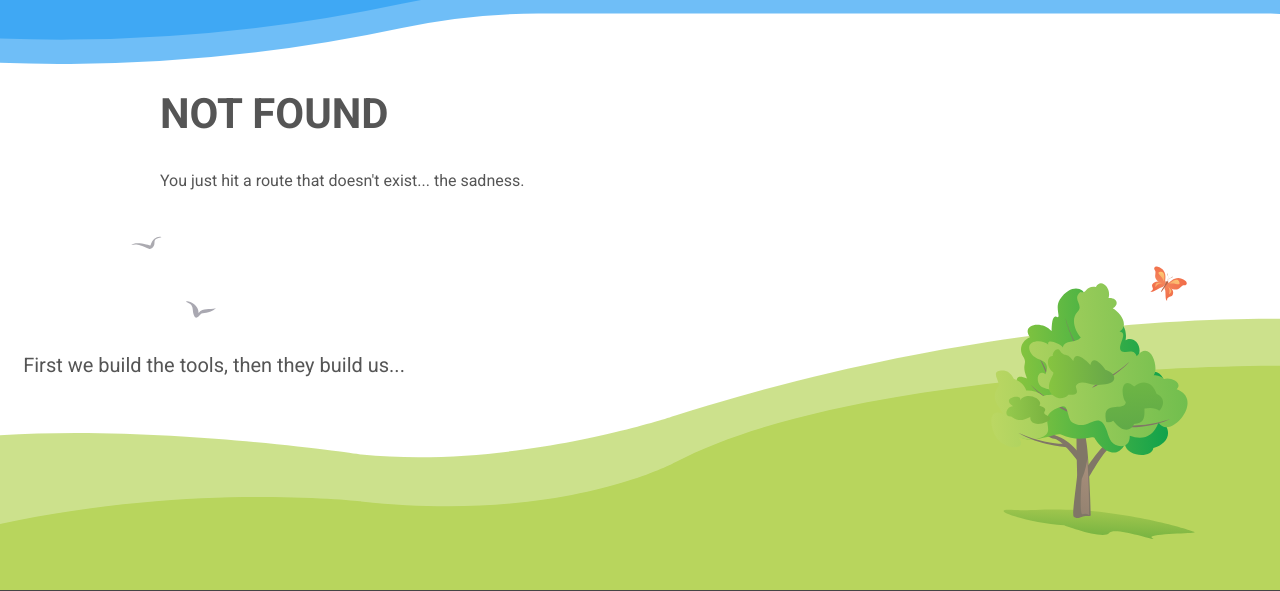
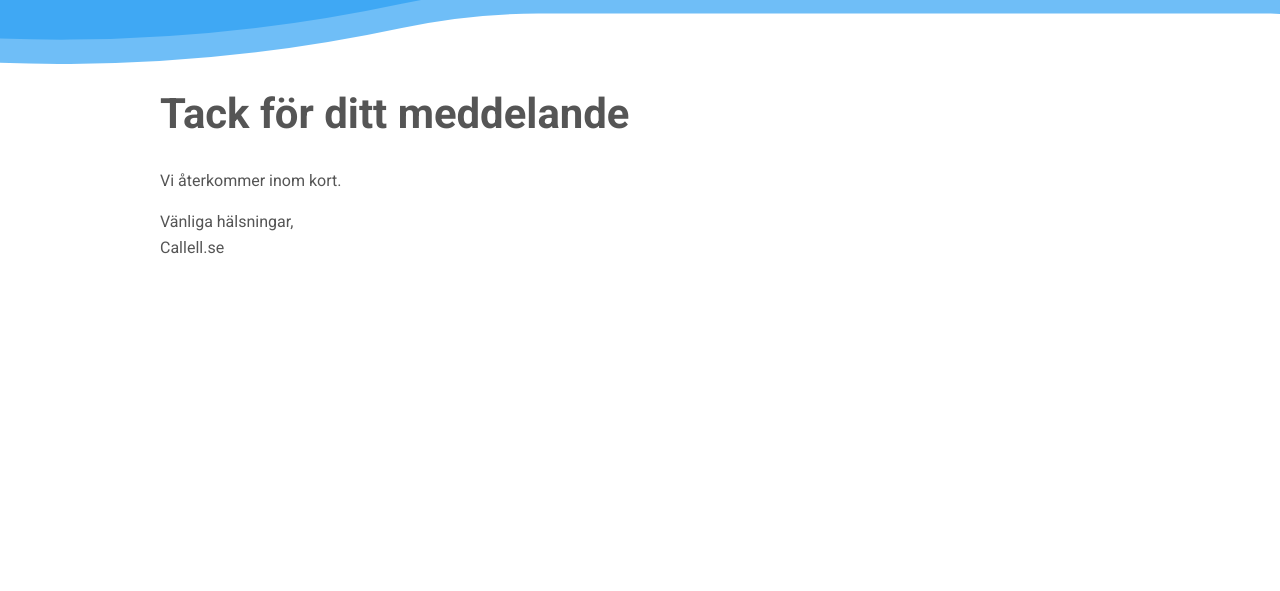
Before and after one commit to ropaolle/callell.se, a Gatsby site: page /tack in a window 1280 px wide. Before the commit this address had no page. Shown: the part 112-703 px from the top of the page. Built offline with nearby package versions, Linux system fonts and the light colour scheme; Gatsby itself is replaced by a stand-in of ours.

Commit message:
Tackform

```diff
--- a/src/components/layout.js
+++ b/src/components/layout.js
@@ -44,6 +44,7 @@ export default class Layout extends React.Component {
                     : {
                       margin: `0 auto`,
                       maxWidth: 960,
+                      minHeight: 600,
                       padding: `4rem 1rem 1.5rem`
                     }
                 }
--- a/src/pages/kontakt.js
+++ b/src/pages/kontakt.js
@@ -79,7 +79,7 @@ export default class Contact extends React.Component {
   render () {
     return (
       <Layout>
-        <SEO title="Contact" />
+        <SEO title="Kontakt" />
         <Wrapper className="content">
           <Content>
             <StyledForm>
--- /dev/null
+++ b/src/pages/tack.js
@@ -0,0 +1,15 @@
+import React from 'react'
+
+import Layout from '../components/layout'
+import SEO from '../components/seo'
+
+const Tack = () => (
+  <Layout>
+    <SEO title="Tack" />
+    <h1>Tack för ditt meddelande</h1>
+    <p>Vi återkommer inom kort.</p>
+    <p>Vänliga hälsningar,<br />Callell.se</p>
+  </Layout>
+)
+
+export default Tack
```
